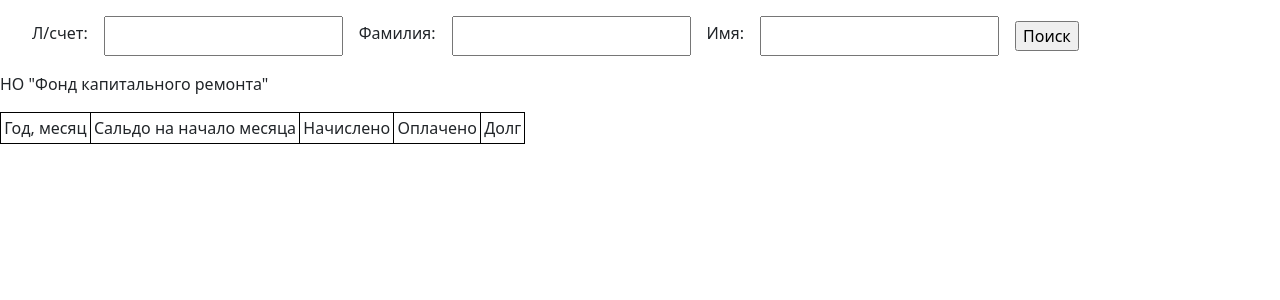
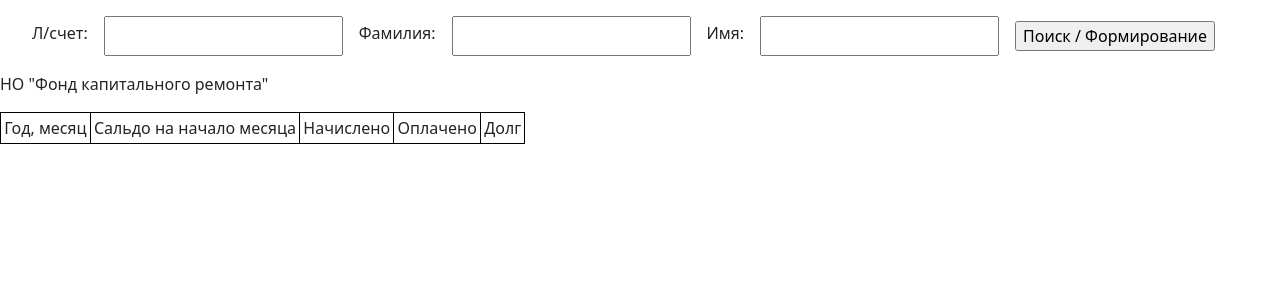
Before and after one commit to Giocatory/DjangoAIO, a Django app: page /fkr/ in a window 1280 px wide. Shown: the part 56-356 px from the top of the page. Run offline with Django 4.2, Linux system fonts and the light colour scheme; data that the repository does not hold is empty.

Commit message:
06.09.2023

```diff
--- a/DjangoAIO/settings.py
+++ b/DjangoAIO/settings.py
@@ -25,7 +25,7 @@ SECRET_KEY = 'django-insecure-#p$j)+*4v3*04ofl^o-ueby^93z=h1w(t38#zb^q1grhvq0c37
 # SECURITY WARNING: don't run with debug turned on in production!
 DEBUG = True
 
-ALLOWED_HOSTS = ['192.168.100.21']
+ALLOWED_HOSTS = []
 
 
 # Application definition
--- a/fkr/views.py
+++ b/fkr/views.py
@@ -164,8 +164,6 @@ def fkr(request):
             if client_ls == i[1]:
                 pay_table.append([i[2], i[3], i[4], i[5], i[11]])
                 break
-    else:
-        check_empty = "🐱‍‍🚀"
 
     return render(request, 'fkr.html', {
         'html_table': html_table,
--- a/templates/fkr.html
+++ b/templates/fkr.html
@@ -43,7 +43,7 @@
   <input type="text" name="supplier-fam">
   <label>Имя:</label>
   <input type="text" name="supplier-imia">
-  <input type="submit" value="Поиск">
+  <input type="submit" value="Поиск / Формирование">
 </form>
 
 <table class="client-table">
```
